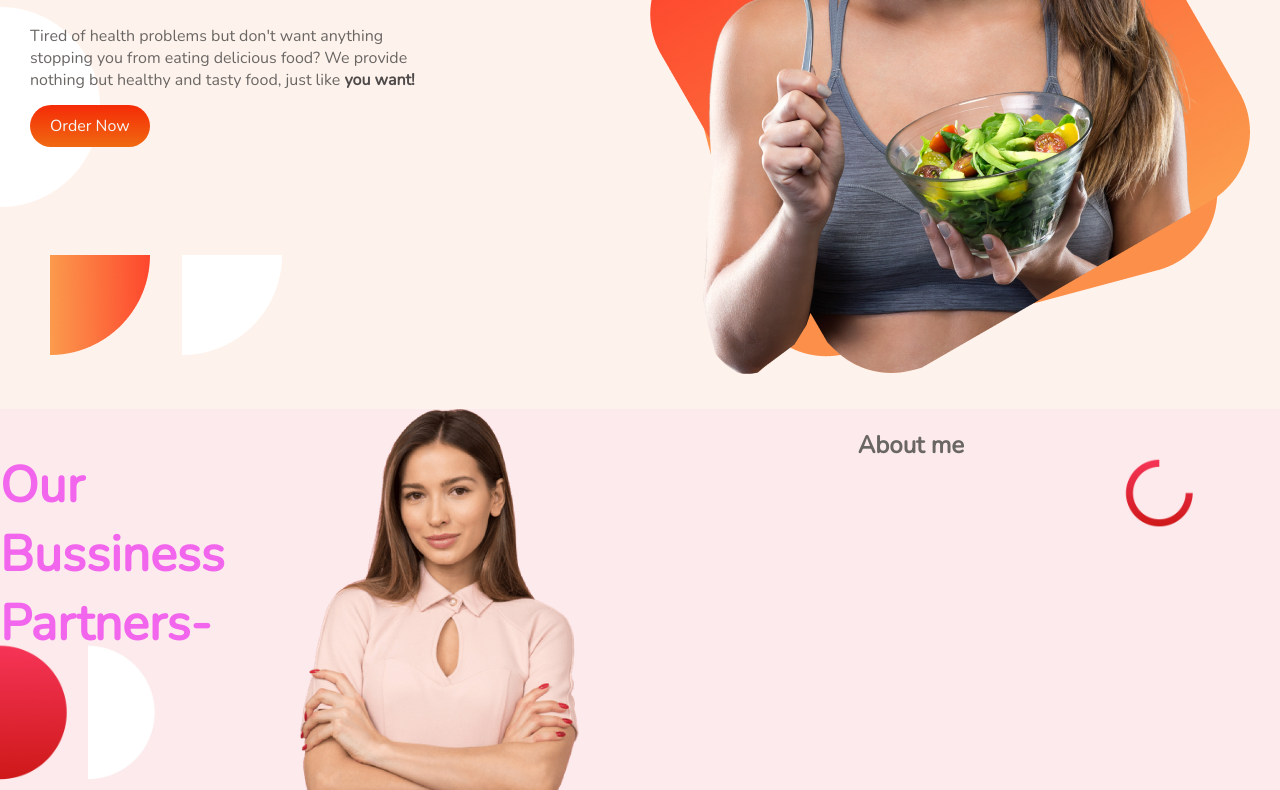
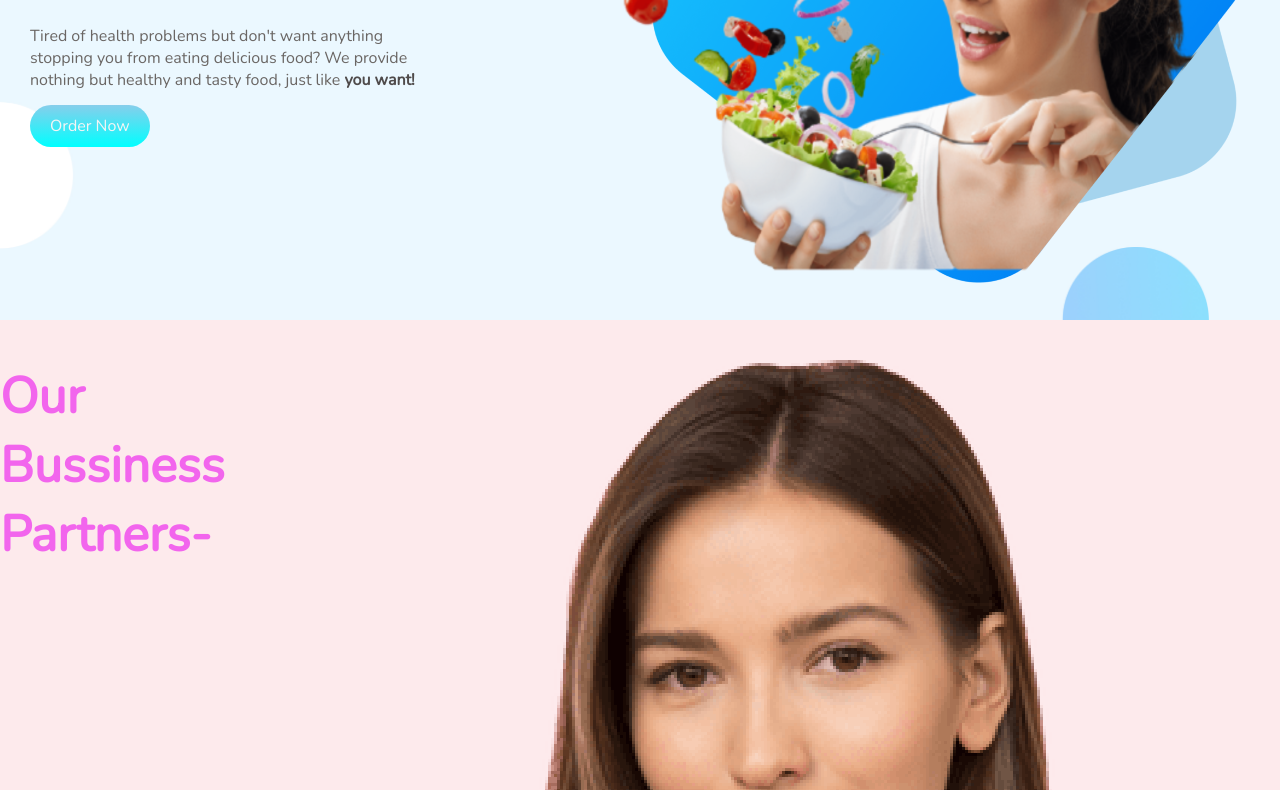
Before and after one commit to Ghostrixza/Food-Hero, a plain HTML site: page index.html in a window 1280 px wide. Shown: the part 345-1135 px from the top of the page. Drawn offline with nearby package versions, Linux system fonts and the light colour scheme.

Commit message:
first section changed to blue n img

```diff
--- a/index.html
+++ b/index.html
@@ -5,7 +5,7 @@
     <meta charset="UTF-8">
     <meta http-equiv="X-UA-Compatible" content="IE=edge">
     <meta name="viewport" content="width=device-width, initial-scale=1.0">
-    <title>Food Mania</title>
+    <title>Food Hero</title>
     <link rel="stylesheet" href="style.css">
     <link rel="shortcut icon" href="images/tomatoo icon.png" type="image/x-icon">
     <link rel="preconnect" href="https://fonts.googleapis.com">
@@ -27,19 +27,23 @@
             <a class="btn" href="www.foodpanda.com">Order Now</a>
         </div>
         <div>
-            <img id="fmveg" src="images/female veg.png" alt="">
+            <img id="fmveg" src="images/fml fud.png" alt="">
         </div>
     </section>
 
     <section id="ssec">
         <h1 id="prt">Our Bussiness Partners-</h1>
-        <div id="Me"></div>
-        <div id="imgdiv">
-            <img src="images/Person Image.png" alt="">
-            <h1>Me</h1>
-        </div>
-        <div id="sdiv">
-            <h1>About me</h1>
+        <div id="Me">
+            <div id="fimg">
+                <img id="me" src="images/Person Image.png" alt="">
+                <h1><br>about</h1>
+            </div>
+                <div>
+                <img id="mrgshe" src="/images/she.png" alt="">
+                </div>
+                <img id="mrghe" src="images/he.png" alt="">
+                </div>
+            </div>
         </div>
     </section>
 
--- a/style.css
+++ b/style.css
@@ -11,7 +11,8 @@ body {
 
 #fsec{
     display: flex;
-    background-image: url(images/shapes/7.png);
+    background-image: url(images/Frame\ 57.jpg);
+    background-size: cover;
 }
 
 #h1{
@@ -19,7 +20,7 @@ body {
 }
 
 #name{
-    color: tomato;
+    color: skyblue;
 }
 
 #sp1{
@@ -38,7 +39,7 @@ body {
 .btn{
     text-decoration: none;
     color: whitesmoke;
-    background-image: linear-gradient(rgb(245, 43, 7),rgb(240, 106, 17));
+    background-image: linear-gradient(skyblue,cyan);
     padding: 10px 20px;
     border-radius: 60px;
 }
@@ -56,12 +57,24 @@ body {
     width: 60%;
 }
 
-#imgdiv img{
-    width: 50%;
-
+#img img{
+    width:20%;
+    display: inline-block;
 }
 
 #prt{
     font-size: 50px;
     color: rgb(242, 101, 237);
 }
+#me{
+    margin-top: 40px;
+}
+
+#mrghe{
+    margin-top: 166px;
+    margin-left: 150px;
+}
+#mrgshe{
+    margin-top: 171px;
+    margin-left: 150px;
+}
```
Also changed, not shown: images/Frame 57.jpg (added), images/female/eat wmn.png (renamed from images/female/kisspng-healthy-diet-food-eating-nutrition-woman-diet-5b20e260c13c04.3441013515288817607915-removebg-preview.png), images/fml fud.png (added), images/foood hero.jpg (added), images/shapes/food_hero-removebg-preview.png (added), 1 other file.
